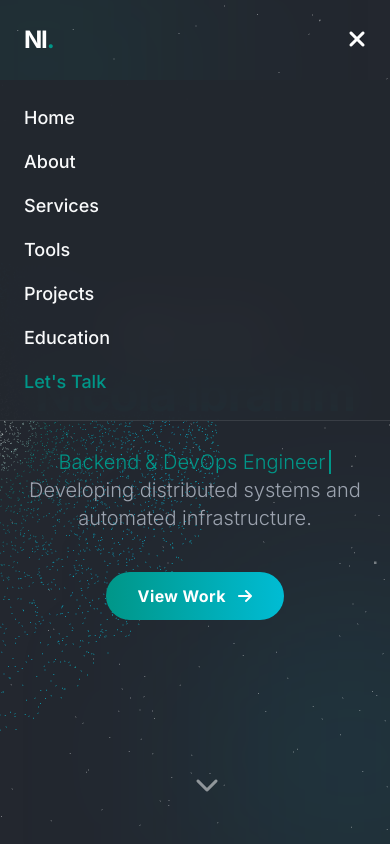
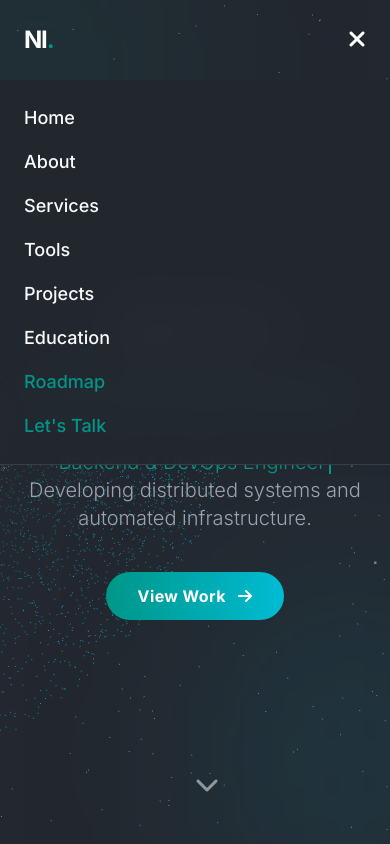
Before and after one commit to Nicola-Ibrahim/Nicola-Ibrahim.github.io, a Next.js app: page / in a window 390 px wide. Both pictures are taken after a click on the button 355 px from the left and 40 px from the top of the page. Shown: the top 844 px of the page. Built offline with nearby package versions, Linux system fonts and the light colour scheme.

Commit message:
feat: add roadmap navigation link to desktop and mobile menus

```diff
--- a/app/_portfolio/PortfolioPage.tsx
+++ b/app/_portfolio/PortfolioPage.tsx
@@ -92,6 +92,7 @@ export default function PortfolioPage() {
               <a href="#tools" className="nav-link text-sm font-bold tracking-wide text-slate-400 hover:text-primary transition-colors">TOOLS</a>
               <a href="#projects" className="nav-link text-sm font-bold tracking-wide text-slate-400 hover:text-primary transition-colors">PROJECTS</a>
               <a href="#education" className="nav-link text-sm font-bold tracking-wide text-slate-400 hover:text-primary transition-colors">EDUCATION</a>
+              <Link href="/roadmap" className="nav-link text-sm font-bold tracking-wide border-l-2 border-white/10 pl-8 ml-2 text-primary hover:text-secondary transition-colors">ROADMAP</Link>
               <div className="flex items-center gap-4 border-l-2 border-white/10 pl-8 ml-2">
                 <a href="#contact" className="btn-primary text-sm py-2.5 px-6">LET'S TALK</a>
               </div>
@@ -110,6 +111,7 @@ export default function PortfolioPage() {
           {['home', 'about', 'services', 'tools', 'projects', 'education'].map((item) => (
             <a key={item} href={`#${item}`} onClick={() => setIsMobileMenuOpen(false)} className="text-lg font-medium hover:text-primary transition-colors capitalize">{item}</a>
           ))}
+          <Link href="/roadmap" onClick={() => setIsMobileMenuOpen(false)} className="text-lg font-medium text-primary hover:text-secondary transition-colors">Roadmap</Link>
           <a href="#contact" onClick={() => setIsMobileMenuOpen(false)} className="text-lg font-medium text-primary">Let's Talk</a>
         </div>
       </nav>
```
